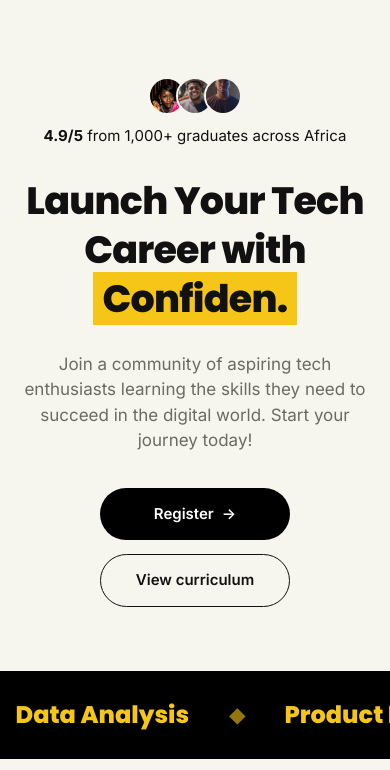
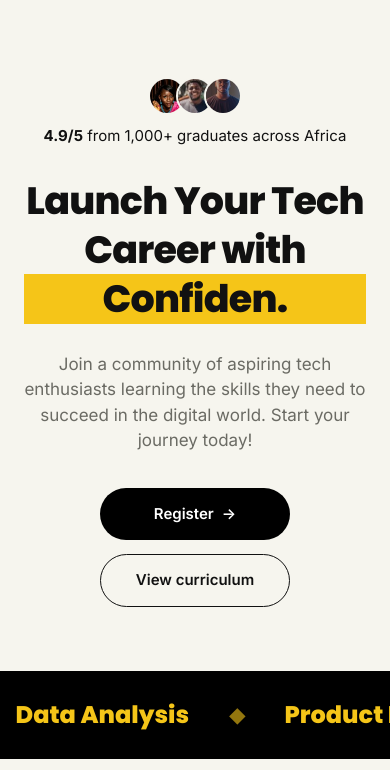
Before and after one commit to Kharlee9/codebloomafrica, a plain HTML site: page index.html in a window 390 px wide. Shown: the part 74-844 px from the top of the page. Drawn offline with Linux system fonts and the light colour scheme.

Commit message:
Update styles.css

```diff
--- a/styles.css
+++ b/styles.css
@@ -187,7 +187,7 @@
   }
 
    @media (max-width: 768px) {
-     animated-text {
+     .animated-text {
        display: block !important;
      }
    }
```
